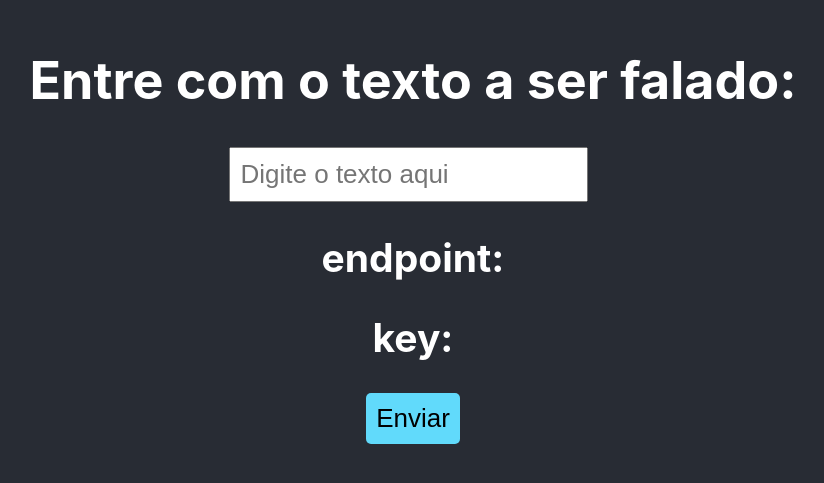
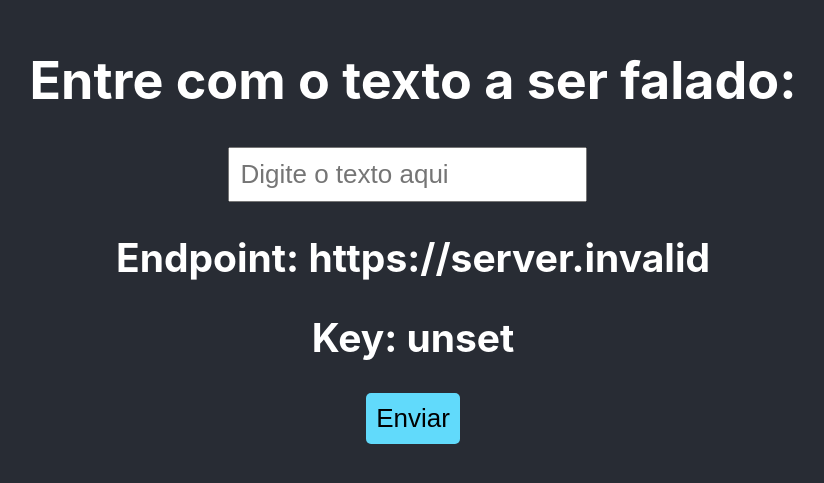
Before and after one commit to gmarruda/test2, a React (Create React App) app: page / in a window 1280 px wide. Shown: the part 171-654 px from the top of the page, without its empty margins (227-1051 px from the left). Built offline with nearby package versions, Linux system fonts and the light colour scheme; no server answers.

Commit message:
Update App.js

```diff
--- a/src/App.js
+++ b/src/App.js
@@ -9,8 +9,8 @@ function App() {
   const [displayText, setDisplayText] = useState(''); // New state for displaying text
   const audioRef = useRef(null);
 
-  const apiEndpoint = process.env.api_endpoint;
-  const apiKey = process.env.api_key;
+  const apiEndpoint = process.env.REACT_APP_API_ENDPOINT;
+  const apiKey = process.env.REACT_APP_API_KEY;
 
   const handleSubmit = async (event) => {
     event.preventDefault();
@@ -60,8 +60,8 @@ function App() {
             placeholder="Digite o texto aqui"
             required
           />
-         <h2>endpoint: {apiEndpoint}</h2>
-         <h2>key: {apiKey}</h2>
+        <h2>Endpoint: {apiEndpoint || "Not Found"}</h2>
+        <h2>Key: {apiKey || "Not Found"}</h2>
           <button type="submit">Enviar</button>
         </form>
         {loading && <p>Loading...</p>}
```
